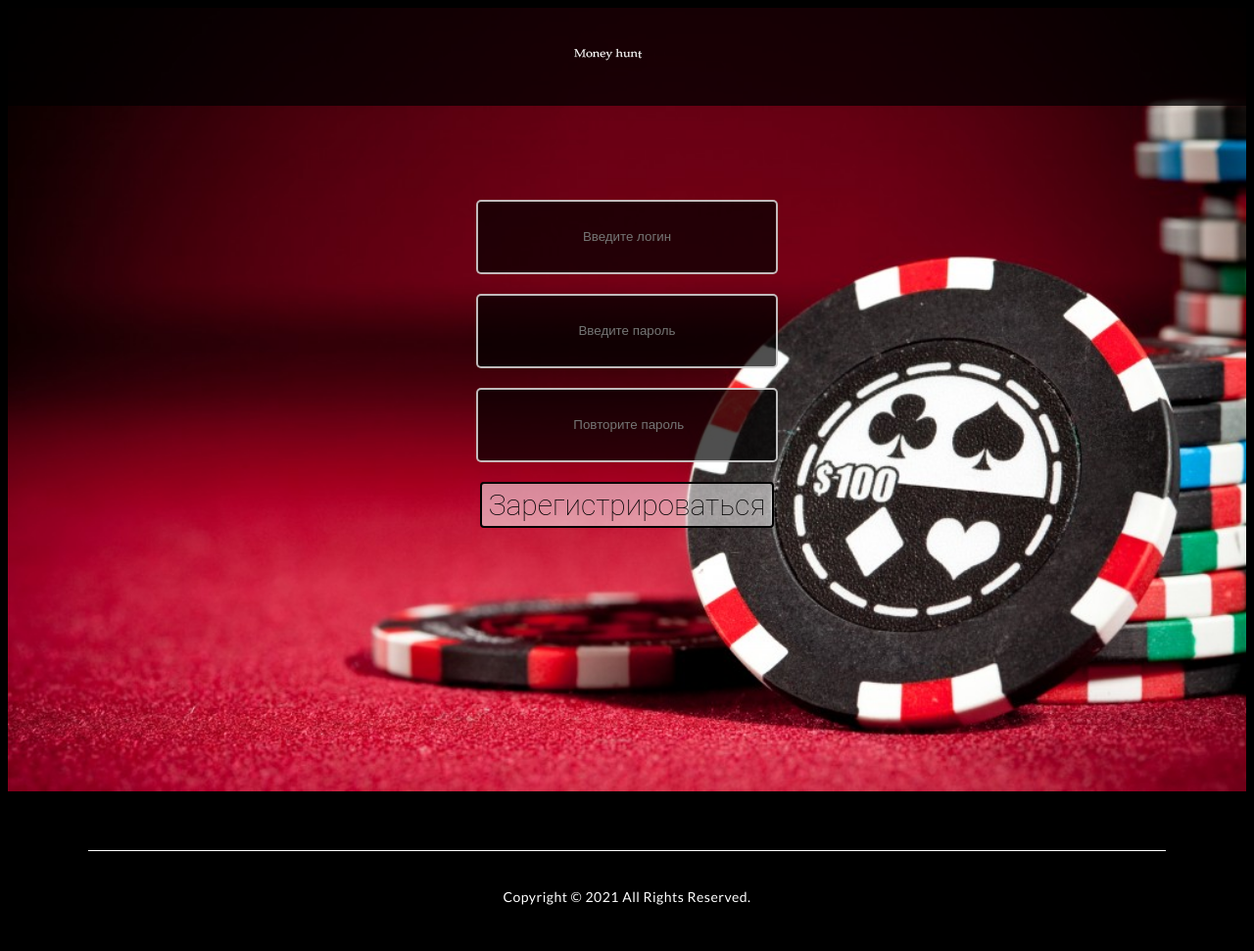
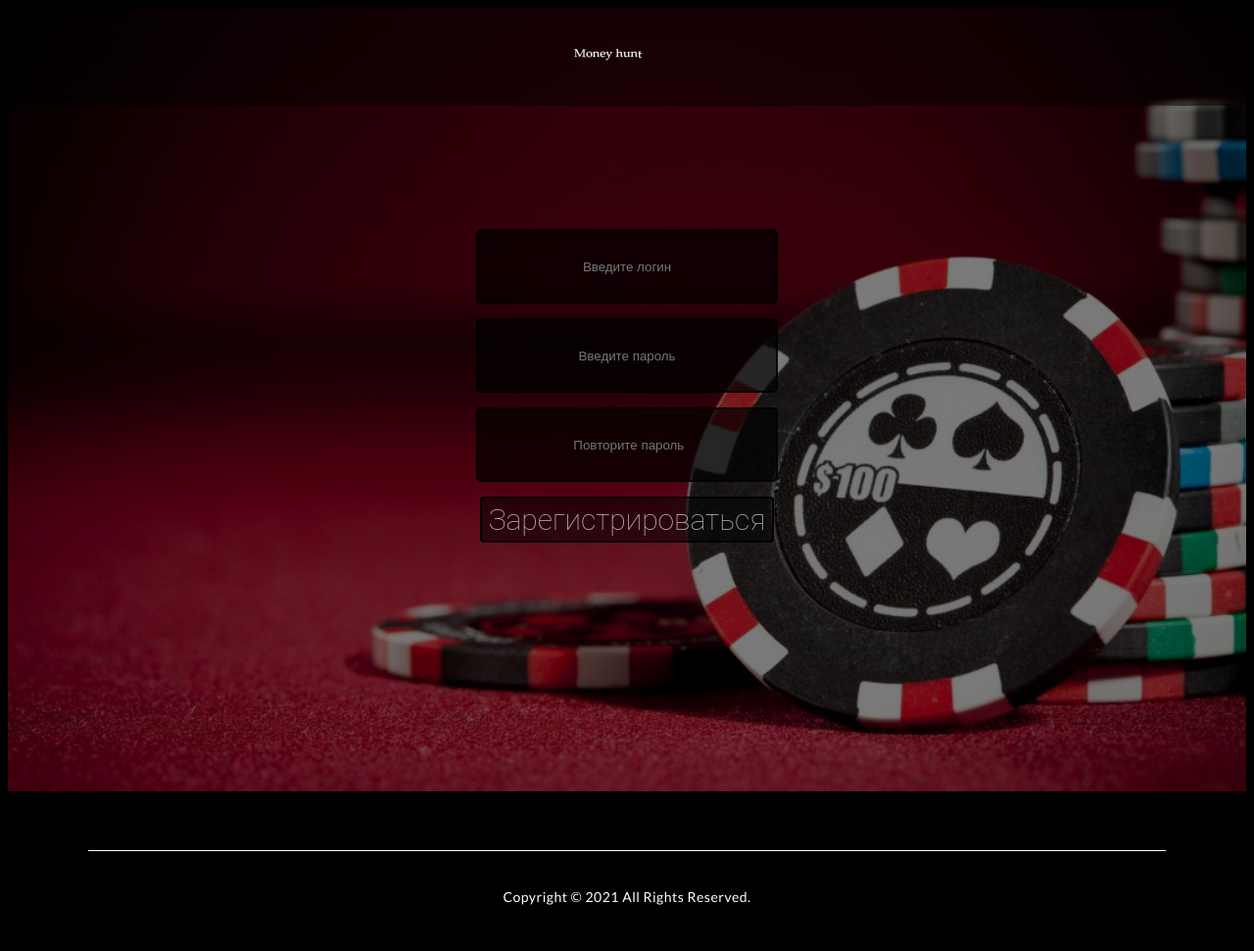
Before and after one commit to crystalize-dev/Unit-search, a Flask app: page /register in a window 1280 px wide. Shown: the whole page at 98% size. Run offline with Flask 2, Linux system fonts and the light colour scheme.

Commit message:
Немного поправлен front

```diff
--- a/Project/static/css/Login.css
+++ /dev/null
@@ -1,63 +0,0 @@
-.register {
-    margin-top: 6%;
-    display: flex;
-    flex-flow: column;
-}
-
-.buttons_reg {
-    height: 70px;
-    width: 300px;
-    text-align: center;
-    background: rgba(0, 0, 0, 0.69);
-    border: 2px solid rgba(255, 255, 255, 0.73);
-    border-radius: 5px;
-    margin: 20px auto auto;
-    color: #ffffff;
-}
-
-.logo {
-    position: absolute;
-    margin-left: 45%;
-}
-
-.ErrorLogin {
-    color: rgb(0, 0, 0);
-    text-align: center;
-}
-
-.button_submit {
-    font-family: "Roboto Thin", serif;
-    font-size: 40px;
-    height: 47px;
-    text-align: center;
-    width: 300px;
-    background: rgba(255, 255, 255, 0.54);
-    border: 2px solid rgb(0, 0, 0);
-    border-radius: 4px;
-    margin: 20px auto auto;
-    color: #000000;
-}
-
-.error {
-    font-family: "Roboto Thin", serif;
-    text-shadow: 3px 3px 10px #000000;
-    font-size: 20px;
-    height: 40px;
-    text-align: center;
-    width: 300px;
-    border-radius: 4px;
-    margin: 5px 41.5% auto;
-    color: #000000;
-}
-.button_submit_reg {
-    font-family: "Roboto Thin", serif;
-    font-size: 30px;
-    height: 47px;
-    text-align: center;
-    width: 300px;
-    background: rgba(255, 255, 255, 0.54);
-    border: 2px solid rgb(0, 0, 0);
-    border-radius: 4px;
-    margin: 20px auto auto;
-    color: #000000;
-}
--- a/Project/static/css/games.css
+++ b/Project/static/css/games.css
@@ -5,7 +5,7 @@
     display: inline-flex;
     height: 80%;
     width: 97%;
-    background: rgba(0, 0, 0, 0.29);
+    background: rgba(0, 0, 0, 0.6);
     border-radius: 25px;
 }
 
--- /dev/null
+++ b/Project/static/css/login.css
@@ -0,0 +1,76 @@
+.register {
+    display:  flex;
+    flex-flow: column;
+    background: rgba(0, 0, 0, 0.52);
+    height: 89%;
+}
+
+.buttons_reg1 {
+    height: 70px;
+    width: 300px;
+    text-align: center;
+    background: rgba(0, 0, 0, 0.69);
+    border: 2px solid rgba(0, 0, 0, 0.73);
+    border-radius: 5px;
+    margin: 10% auto 5px auto;
+    color: rgba(255, 255, 255, 0.78);
+}
+
+.buttons_reg2 {
+    height: 70px;
+    width: 300px;
+    text-align: center;
+    background: rgba(0, 0, 0, 0.69);
+    border: 2px solid rgba(0, 0, 0, 0.73);
+    border-radius: 5px;
+    margin: 10px auto 5px auto;
+    color: rgba(255, 255, 255, 0.78);
+}
+
+.logo {
+    position: absolute;
+    margin-left: 45%;
+}
+
+.ErrorLogin {
+    color: rgb(0, 0, 0);
+    text-align: center;
+}
+
+.button_submit {
+    font-family: Garamond, monospace;
+    font-size: 30px;
+    height: 47px;
+    width: 300px;
+    display: flex;
+    text-align: center;
+    align-items: center;
+    justify-content: center;
+    background: rgba(0, 0, 0, 0.54);
+    border: 2px solid rgb(0, 0, 0);
+    border-radius: 4px;
+    margin: 10px auto 5px auto;
+    color: rgba(255, 255, 255, 0.78);
+}
+
+.ul, .error {
+    font-family: "Roboto Thin", serif;
+    font-size: 20px;
+    display: flex;
+    justify-content: center;
+    color: rgba(255, 255, 255, 0.78);
+    margin-left: -25px;
+}
+
+.button_submit_reg {
+    font-family: "Roboto Thin", serif;
+    font-size: 30px;
+    height: 47px;
+    text-align: center;
+    width: 300px;
+    background: rgba(0, 0, 0, 0.54);
+    border: 2px solid rgb(0, 0, 0);
+    border-radius: 4px;
+    margin: 10px auto 5px auto;
+    color: rgba(255, 255, 255, 0.7);
+}
--- a/Project/static/css/reset.css
+++ b/Project/static/css/reset.css
@@ -35,7 +35,6 @@
         border-spacing:0;
     }
 
-    /* change border colour to suit your needs */
     hr {
         display:block;
         height:1px;
--- a/Project/templates/Auth.html
+++ b/Project/templates/Auth.html
@@ -7,6 +7,6 @@
 {% block games %}
     <section class="games">
         <a href="{{ url_for('game1') }}" class="link"><img src="../static/img/game1.png" class="game_logo1"/></a>
-        <a href="{{ url_for('game1') }}" class="link"><img src="../static/img/game2.jpg" class="game_logo2"/></a>
+        <a href="{{ url_for('game1') }}" class="link"><img src=" " class="game_logo2"/></a>
     </section>
 {% endblock %}
--- a/Project/templates/register.html
+++ b/Project/templates/register.html
@@ -6,7 +6,7 @@
 
 	<link rel="stylesheet" type="text/css" href="../static/css/reset.css">
 	<link rel="stylesheet" type="text/css" href="../static/css/responsive.css">
-    <link rel="stylesheet" type="text/css" href="../static/css/Login.css">
+    <link rel="stylesheet" type="text/css" href="../static/css/login.css">
 </head>
 <body>
 <section class="hero">
@@ -16,9 +16,9 @@
 			</div>
 		</header>
            <form method="post" class="register">
-            <input class="buttons_reg" name="login" id="login" type="text" placeholder="Введите логин">
-            <input class="buttons_reg" name="password" id="password" type="password" placeholder="Введите пароль">
-            <input class="buttons_reg" name="password2" id="password2" type="password" placeholder=" Повторите пароль">
+            <input class="buttons_reg1" name="login" id="login" type="text" placeholder="Введите логин">
+            <input class="buttons_reg2" name="password" id="password" type="password" placeholder="Введите пароль">
+            <input class="buttons_reg2" name="password2" id="password2" type="password" placeholder=" Повторите пароль">
             <input class="button_submit_reg" type="submit" value="Зарегистрироваться">
 			   <span class="error">
 			   {% with messages = get_flashed_messages() %}
```
Also changed, not shown: Project/static/css/responsive.css (+3 -5 lines), Project/templates/login.html (+4 -4 lines).
